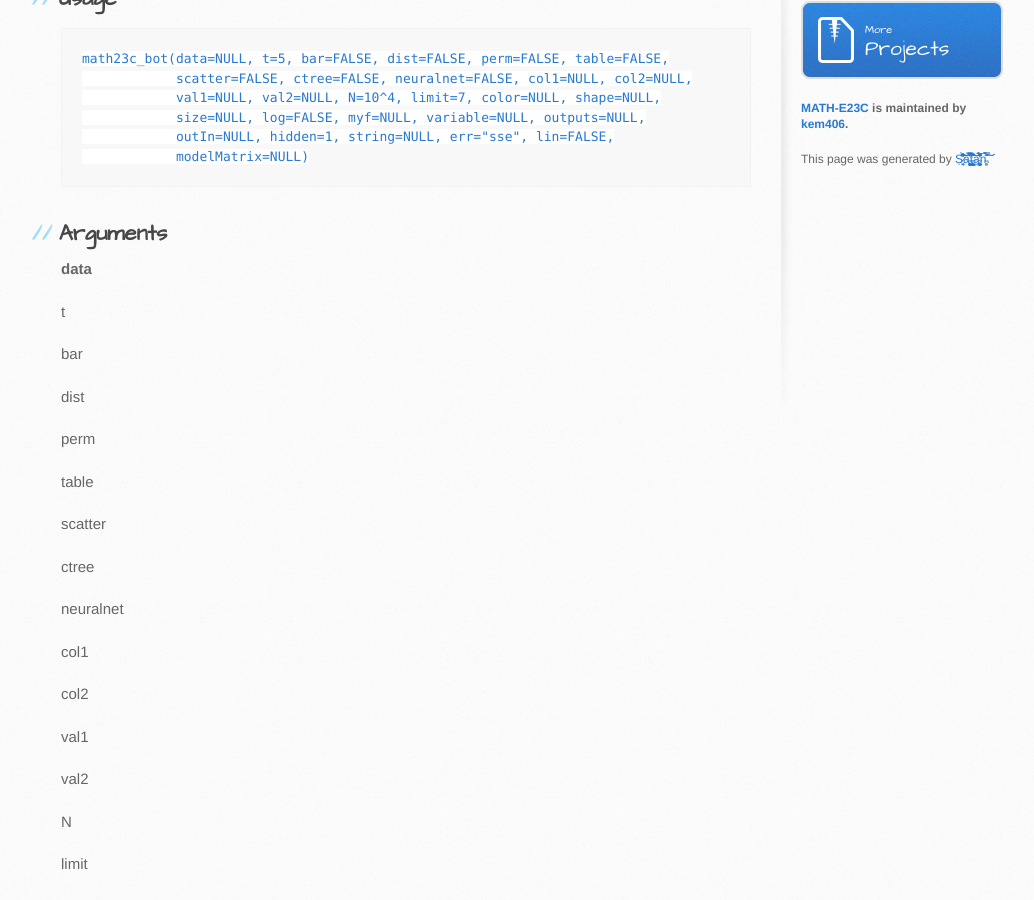
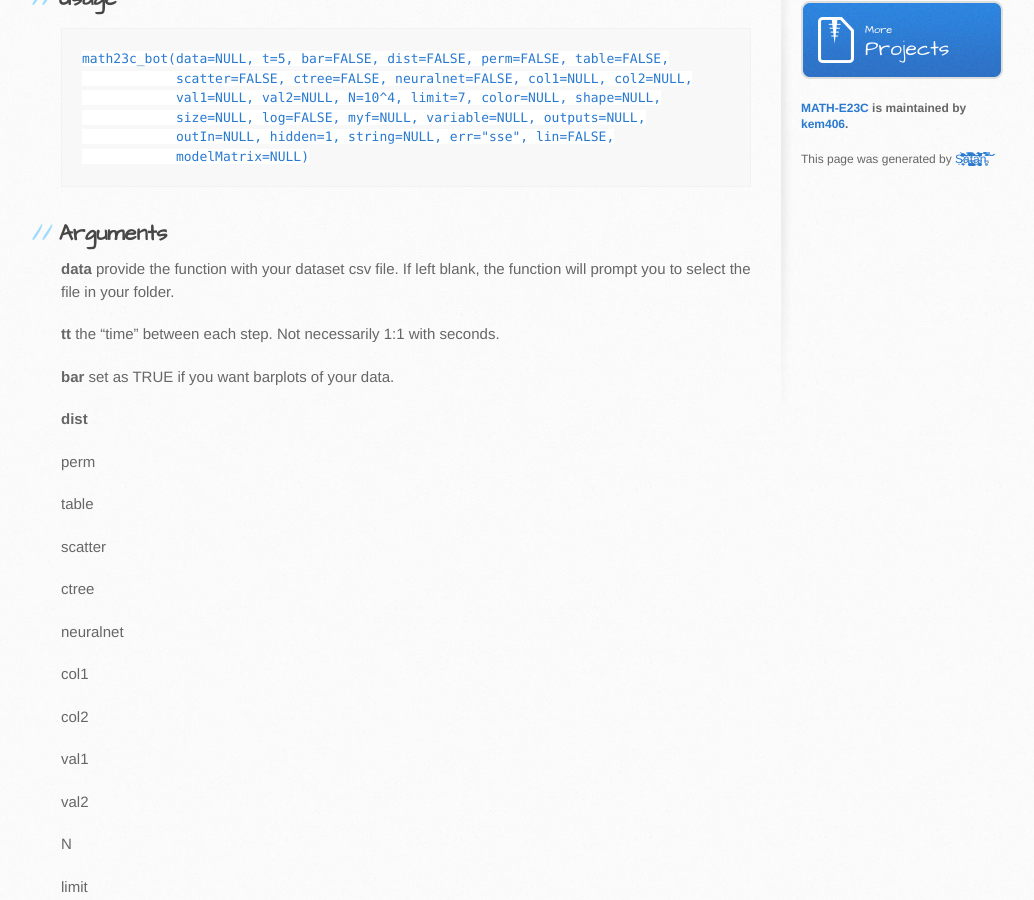
Before and after one commit to kem406/MATH-E23C, a Jekyll site: the page built from math23c_bot.md, in a window 1280 px wide and 900 px high, scrolled down 365 px. Shown: the whole window, without its empty margins (109-1143 px from the left). Built offline with Jekyll 4.4.1, drawn with Linux system fonts in a browser that asks for light colours.

Commit message:
Update math23c_bot.md

```diff
--- a/math23c_bot.md
+++ b/math23c_bot.md
@@ -19,13 +19,13 @@ math23c_bot(data=NULL, t=5, bar=FALSE, dist=FALSE, perm=FALSE, table=FALSE,
 
 ## Arguments
 
-**data**
+**data**  provide the function with your dataset csv file. If left blank, the function will prompt you to select the file in your folder.
 
-t
+**tt**  the "time" between each step. Not necessarily 1:1 with seconds.
 
-bar
+**bar** set as TRUE if you want barplots of your data.
 
-dist
+**dist**
 
 perm
 
```
